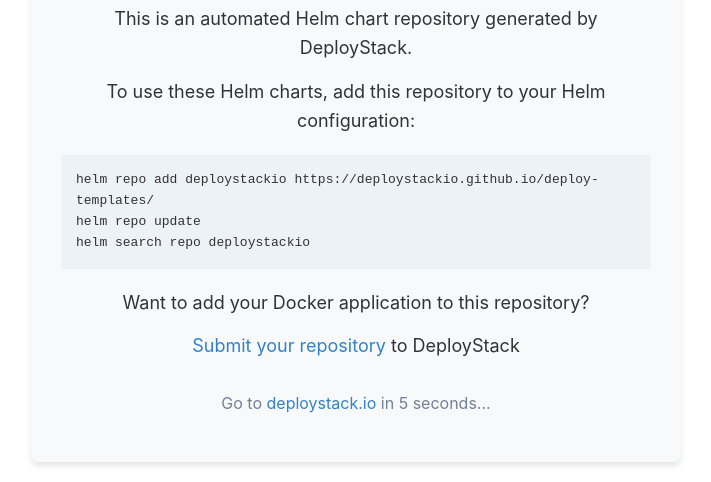
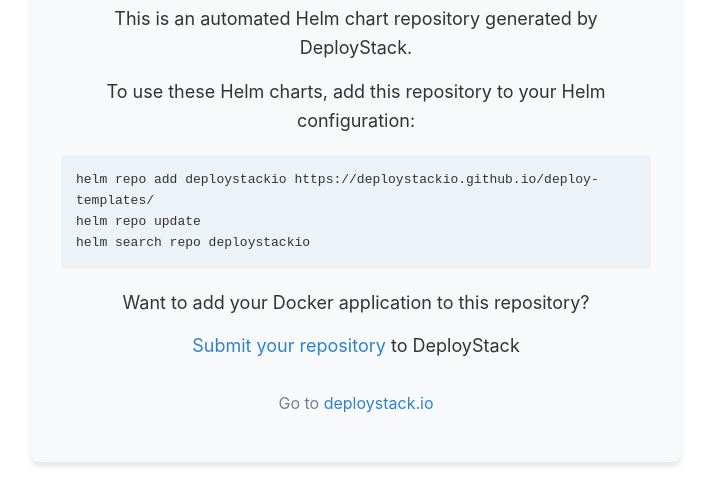
Before and after one commit to htdio-stg/deploy-templates, a plain HTML site: page index.html in a window 1280 px wide. Shown: the part 374-856 px from the top of the page, without its empty margins (284-995 px from the left). Drawn offline with Linux system fonts and the light colour scheme.

Commit message:
Update index.html

```diff
--- a/index.html
+++ b/index.html
@@ -69,7 +69,7 @@
         <p>Want to add your Docker application to this repository?</p>
         <p><a href="https://deploystack.io/submit">Submit your repository</a> to DeployStack</p>
 
-        <p class="redirect">Go to <a href="https://deploystack.io">deploystack.io</a> in 5 seconds...</p>
+        <p class="redirect">Go to <a href="https://deploystack.io">deploystack.io</a></p>
     </div>
 </body>
 </html>
```
